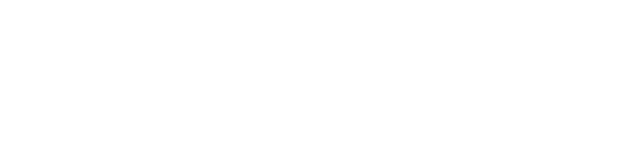
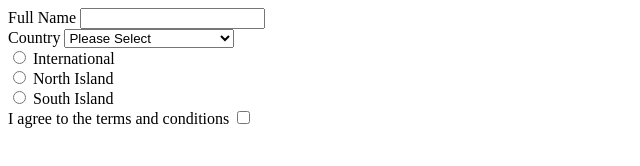
Before and after one commit to Clownface64/localStorage-forms, a plain HTML site: page index.html in a window 1280 px wide. Shown: the whole page, without its empty margins (0-640 px from the left). Drawn offline with Linux system fonts and the light colour scheme.

Commit message:
before checkbox

```diff
--- a/index.html
+++ b/index.html
@@ -13,7 +13,42 @@
 
 	<body>
 
+		<form action="" method="">
+			<div>
+				<label for="full-name">Full Name</label>
+				<input type="text" id="full-name">
+			</div>
+
+			<div>
+				<label for="country">Country</label>
+				<select id="country">
+					<option value="">Please Select</option>
+					<option value="nz">New Zealand</option>
+					<option value="usa">United States of America</option>
+					<option value="aus">Australia</option>
+					<option value="eng">England</option>
+				</select>
+			</div>
+
+			<div>
+				<input type="radio" id="shipping-int" name="shipping">
+				<label for="shipping-int">International</label>
+			</div>
+			<div>
+				<input type="radio" id="shipping-ni" name="shipping">
+				<label for="shipping-ni">North Island</label>
+			</div>
+			<div>
+				<input type="radio" id="shipping-si" name="shipping">
+				<label for="shipping-si">South Island</label>
+			</div>
+
+			<div>
+				<label for="tac">I agree to the terms and conditions</label>
+				<input type="checkbox" id="tac">
+			</div>
+		</form>
 		<!-- main content goes here -->
-
+<script src="js/shipping-form.js"></script>
 	</body>
 </html>
--- /dev/null
+++ b/js/shipping-form.js
@@ -0,0 +1,28 @@
+// does this user have a name saved
+if ( localStorage.getItem('full-name') ) {
+	// put the name in the name feild
+	document.querySelector('#full-name').value = localStorage.getItem('full-name');
+}
+
+// has this user picked a country
+if( localStorage.getItem('country') ){
+	//loop over each option
+	var selectElement = document.querySelector('#country');
+	for( var i = 0; i<selectElement.length; i++ ){
+		//is this the option the user chose?
+		if( localStorage.getItem('country') == selectElement[i].value ){
+			//select this option
+			selectElement[i].setAttribute('selected', 'selected');
+		}
+	}
+}
+
+// listen to input on the name feild or key strokes
+document.querySelector('#full-name').onkeyup = function(){
+	localStorage.setItem('full-name', this.value);
+}
+
+//listen for changes in the country options
+document.querySelector('#country').onchange = function(){
+	localStorage.setItem('country', this.value);
+}
```
